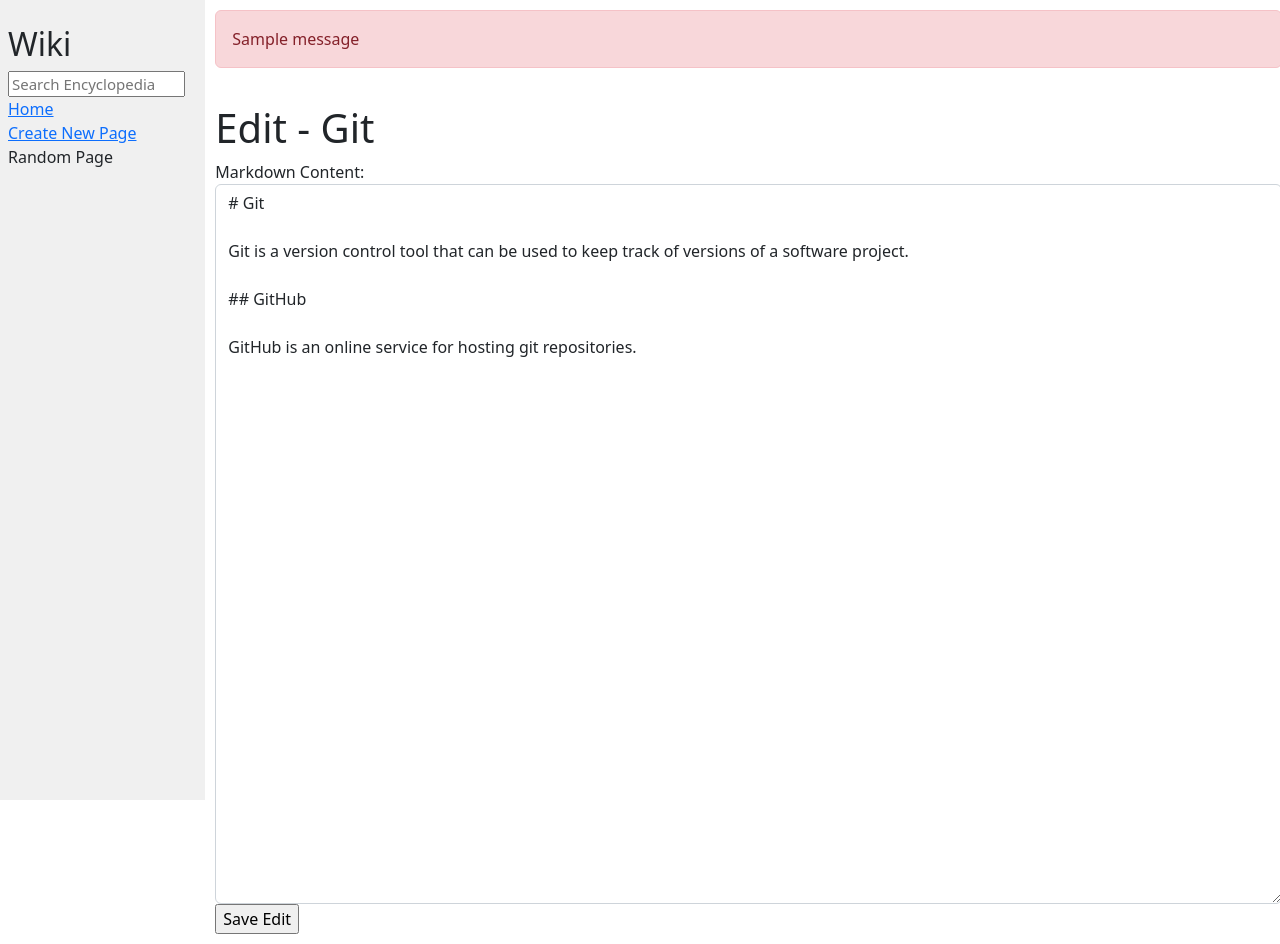
After one commit to double-H-nguyen/CS50W, a Django app: page /edit/Git in a window 1280 px wide. The commit adds this page. Run offline with Django 4.2, Linux system fonts and the light colour scheme; tables that the repository leaves empty hold one stand-in row (values such as "Sample post"); one stand-in notice (Sample message) is shown.

Commit message:
edit page requirements

```diff
--- a/project1_wiki/wiki/encyclopedia/forms.py
+++ b/project1_wiki/wiki/encyclopedia/forms.py
@@ -7,3 +7,9 @@ class create_page_form(forms.Form):
                             widget=forms.TextInput(attrs={'class':'form-control'}))
     content = forms.CharField(label="Markdown Content", min_length=1, strip=True,
                             widget=forms.Textarea(attrs={'class':'form-control'}))
+
+
+# for edit.html
+class edit_page_form(forms.Form):
+    content = forms.CharField(label="Markdown Content", min_length=1, strip=True,
+                            widget=forms.Textarea(attrs={'class':'form-control'}))
--- /dev/null
+++ b/project1_wiki/wiki/encyclopedia/templates/encyclopedia/edit.html
@@ -0,0 +1,21 @@
+{% extends "encyclopedia/layout.html" %}
+
+{% block title %}
+    Edit - {{ title }}
+{% endblock %}
+
+{% block body %}
+    {% if messages %}
+        {% for message in messages %}
+            <div class="alert alert-danger" role="alert">
+                {{ message }}
+            </div>
+        {% endfor %}
+    {% endif %}
+    <h1>Edit - {{ title }}</h1>
+    <form action="{% url 'encyclopedia:edit' title %}" method="post">
+        {% csrf_token %}
+        {{ form }}
+        <input type="submit" value="Save Edit">
+    </form>
+{% endblock %}
--- a/project1_wiki/wiki/encyclopedia/templates/encyclopedia/wiki.html
+++ b/project1_wiki/wiki/encyclopedia/templates/encyclopedia/wiki.html
@@ -5,6 +5,7 @@
 {% endblock %}
 
 {% block body %}
+    <a href="{% url 'encyclopedia:edit' title %}">Edit Page</a>
     <div>
         {{ entry }}
     </div>
--- a/project1_wiki/wiki/encyclopedia/urls.py
+++ b/project1_wiki/wiki/encyclopedia/urls.py
@@ -7,5 +7,6 @@ urlpatterns = [
     path("", views.index, name="index"),
     path("wiki/<str:title>", views.wiki, name="wiki"),
     path("search", views.search, name="search"),
-    path("create", views.create, name="create")
+    path("create", views.create, name="create"),
+    path("edit/<str:title>", views.edit, name="edit")
 ]
--- a/project1_wiki/wiki/encyclopedia/views.py
+++ b/project1_wiki/wiki/encyclopedia/views.py
@@ -52,7 +52,6 @@ def search(request):
 
 
 def create(request):
-    form = forms.create_page_form()
     if request.method == "POST":
         form = forms.create_page_form(request.POST)
         if form.is_valid():
@@ -69,6 +68,35 @@ def create(request):
                     "form": form
                 })
     else:
+        form = forms.create_page_form()
         return render(request, "encyclopedia/create.html", {
             "form": form
         })
+
+
+def edit(request, title):
+    if request.method == "POST":
+        form = forms.edit_page_form(request.POST)
+        if form.is_valid():
+            content = form.cleaned_data["content"]
+            util.save_entry(title, content)
+            return HttpResponseRedirect(f'/wiki/{title}')
+        else: # invalid form
+            messages.error(request, "Unable to save edit. Please verify your inputs.")
+            return render(request, "encyclopedia/edit.html", {
+                "title": title.capitalize(),
+                "form": form
+            })
+    else:
+        entry = util.get_entry(title)
+        if entry is not None: # page exist
+            form = forms.edit_page_form(initial={'content': entry})
+            return render(request, "encyclopedia/edit.html", {
+                "title": title.capitalize(),
+                "form": form
+            })
+        else: # page does not exist
+            return render(request, "encyclopedia/error.html", {
+                "error_title": "Page does not exist",
+                "error_message": f"\"{title.capitalize()}\" page does not exist, so it cannot be edited."
+            })
```
